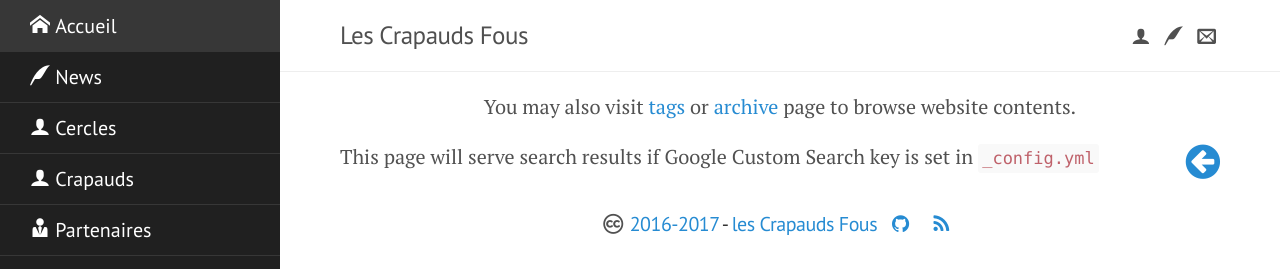
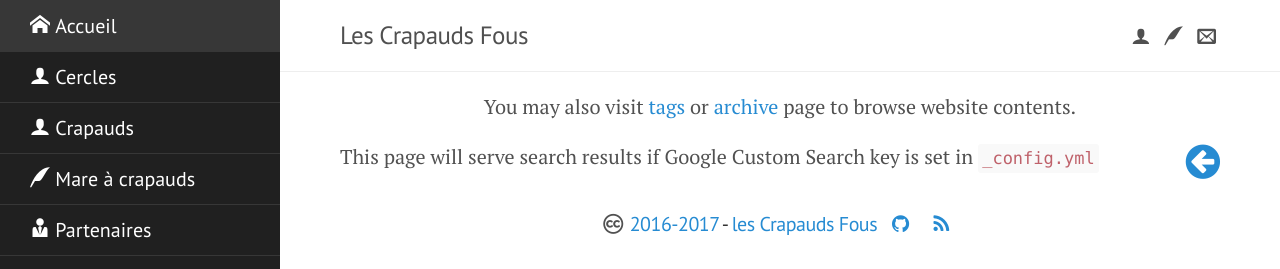
Before and after one commit to crazy-toads/crazy-toads.github.io, a Jekyll site: the page built from syspages/cse.md, in a window 1280 px wide. Shown: the top 269 px of the page. Built offline with Jekyll 4.4.1, drawn with Linux system fonts in a browser that asks for light colours; nearby versions of some CDN libraries; some web fonts are replaced.

Commit message:
changed side menus

```diff
--- a/_config.yml
+++ b/_config.yml
@@ -57,12 +57,12 @@
 links:
   - title: <i class="iconside iconm-home"></i> Accueil
     url: /
-  - title: <i class="iconside iconm-quill"></i> News
-    url: /textes/
   - title: <i class="iconside iconm-user"></i> Cercles
     url: /cercles/
   - title: <i class="iconside iconm-user"></i> Crapauds
     url: /crapauds/
+  - title: <i class="iconside iconm-quill"></i> Mare à crapauds
+    url: /textes/
   - title: <i class="iconside iconm-user-tie"></i> Partenaires
     url: /partenaires/
   - title: <i class="iconside iconm-user"></i> Nous rejoindre
--- a/_devconfig.yml
+++ b/_devconfig.yml
@@ -58,12 +58,12 @@
 links:
   - title: <i class="iconside iconm-home"></i> Accueil
     url: /
-  - title: <i class="iconside iconm-quill"></i> News
-    url: /textes/
   - title: <i class="iconside iconm-user"></i> Cercles
     url: /cercles/
   - title: <i class="iconside iconm-user"></i> Crapauds
     url: /crapauds/
+  - title: <i class="iconside iconm-quill"></i> Mare à crapauds
+    url: /textes/
   - title: <i class="iconside iconm-user-tie"></i> Partenaires
     url: /partenaires/
   - title: <i class="iconside iconm-user"></i> Nous rejoindre
```
